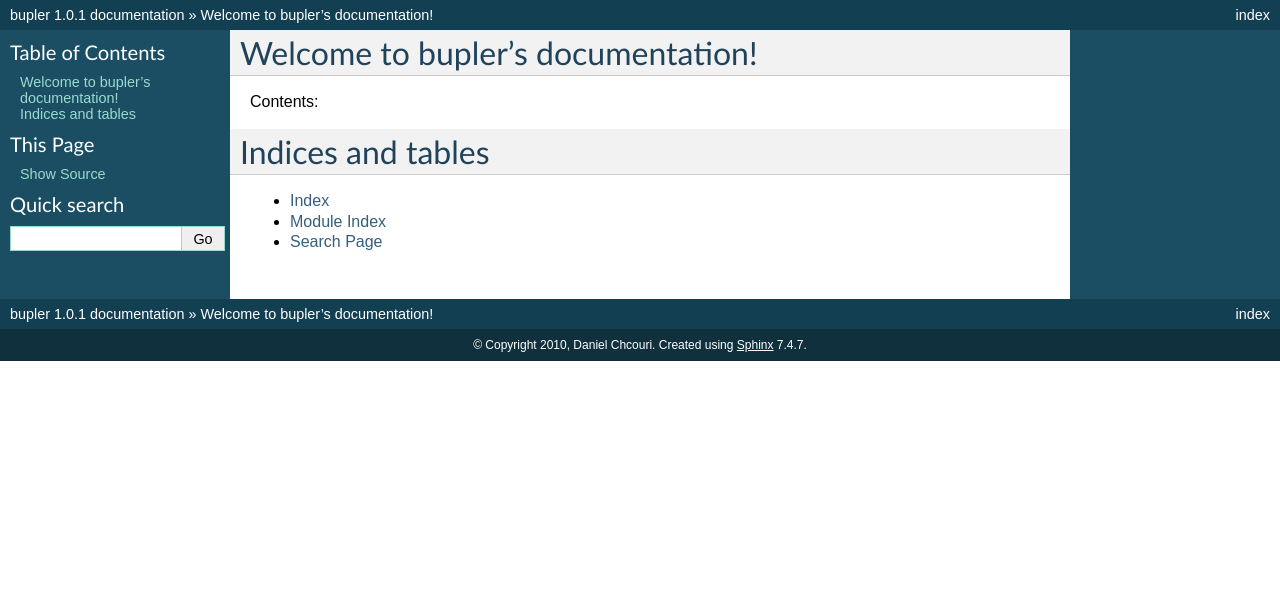
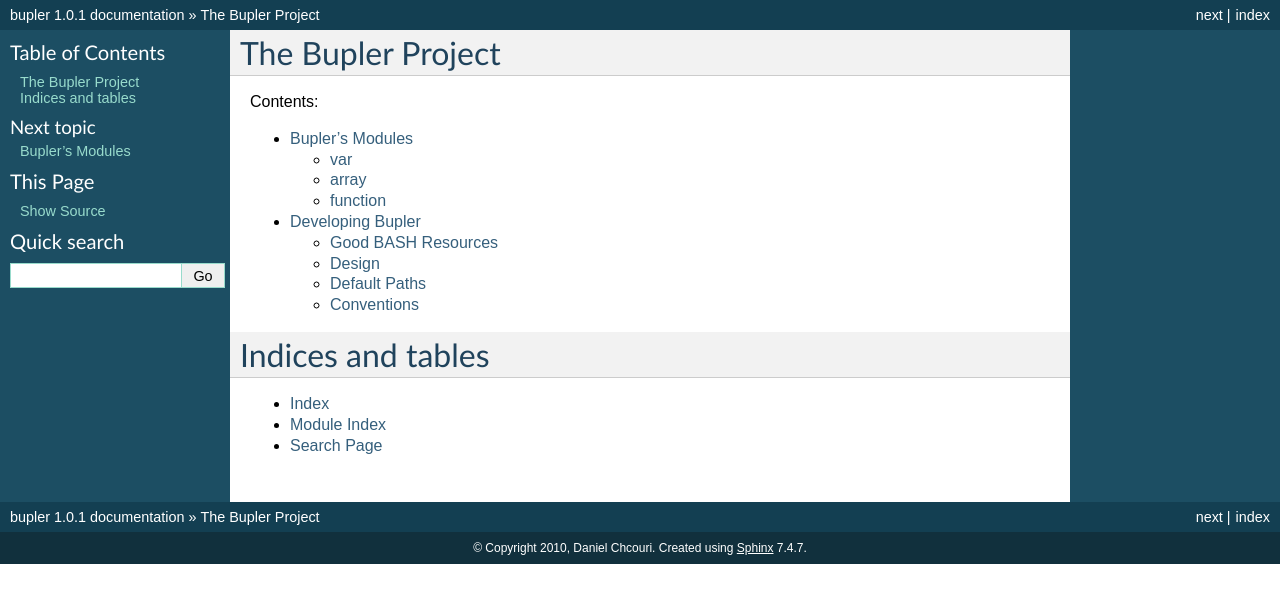
Before and after one commit to theosp/bupler-lib, a Sphinx documentation site: the page built from docs/source/index.rst, in a window 1280 px wide. Shown: the top 603 px of the page. Built offline with Sphinx 7.4.7, drawn with Linux system fonts in a browser that asks for light colours; some of the changed lines change nothing that is shown.

Commit message:
update docs index

```diff
--- a/docs/source/index.rst
+++ b/docs/source/index.rst
@@ -1,15 +1,13 @@
-.. bupler documentation master file, created by
-   sphinx-quickstart on Sat May 22 23:05:24 2010.
-   You can adapt this file completely to your liking, but it should at least
-   contain the root `toctree` directive.
-
-Welcome to bupler's documentation!
-==================================
+The Bupler Project
+==================
 
 Contents:
 
 .. toctree::
    :maxdepth: 2
+
+   modules
+   developers
 
 Indices and tables
 ==================
```
